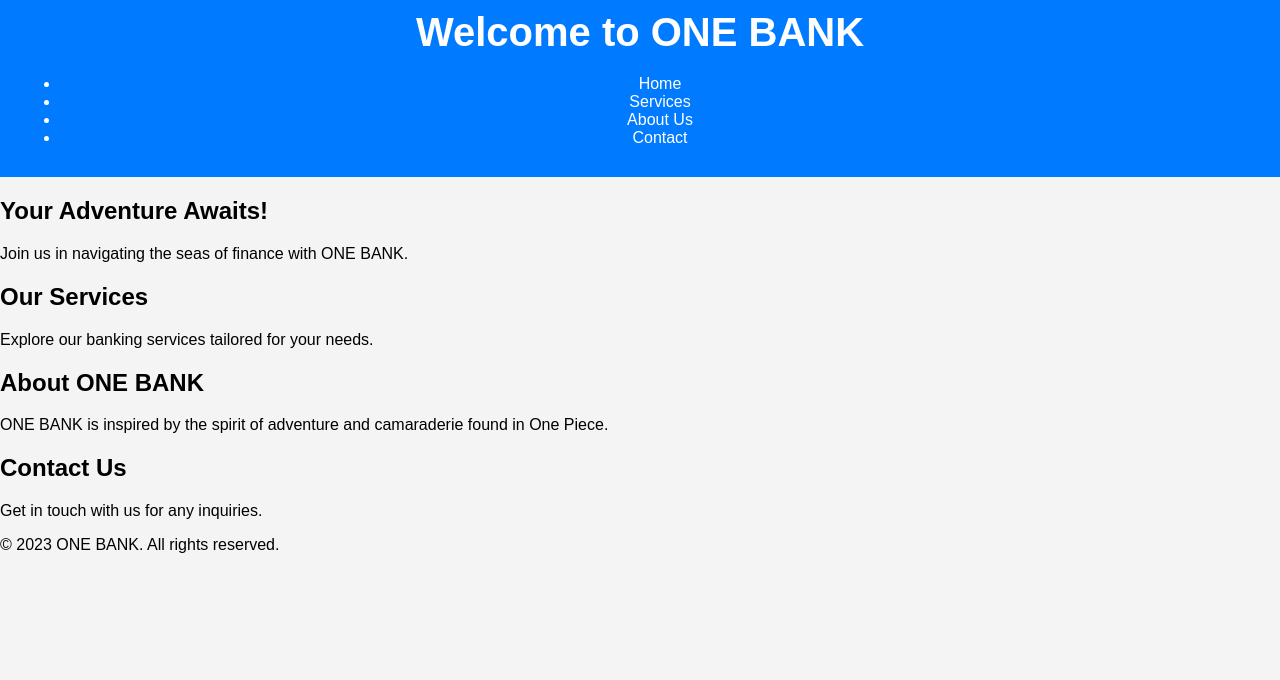
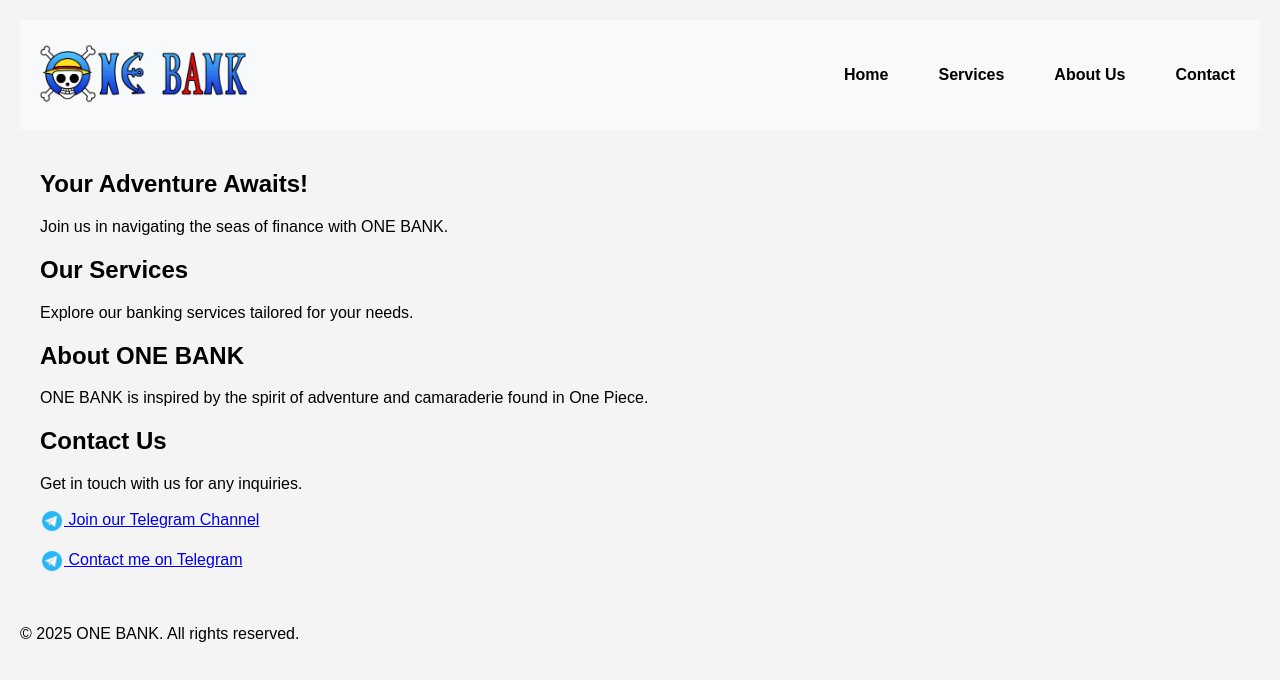
Before and after one commit to senbii/ONE_BANK, a website: page src/index.html in a window 1280 px wide. Drawn offline with Linux system fonts and the light colour scheme.

Commit message:
added logo and contact info

```diff
--- a/src/index.html
+++ b/src/index.html
@@ -1,14 +1,17 @@
 <!DOCTYPE html>
 <html lang="en">
   <head>
-    <meta charset="UTF-8">
-    <meta name="viewport" content="width=device-width, initial-scale=1.0">
+    <meta charset="UTF-8" />
+    <meta name="viewport" content="width=device-width, initial-scale=1.0" />
     <title>ONE BANK</title>
-    <link rel="stylesheet" href="styles/main.css">
+    <link rel="stylesheet" href="styles/main.css" />
   </head>
+
   <body>
     <header>
-        <h1>Welcome to ONE BANK</h1>
+      <a href="index.html" class="logo">
+        <img src="assets/images/logo.png" alt="ONE BANK" style="height: 77px" />
+      </a>
       <nav>
         <ul>
           <li><a href="#home">Home</a></li>
@@ -18,6 +21,7 @@
         </ul>
       </nav>
     </header>
+
     <main>
       <section id="home">
         <h2>Your Adventure Awaits!</h2>
@@ -29,16 +33,33 @@
       </section>
       <section id="about">
         <h2>About ONE BANK</h2>
-            <p>ONE BANK is inspired by the spirit of adventure and camaraderie found in One Piece.</p>
+        <p>
+          ONE BANK is inspired by the spirit of adventure and camaraderie found
+          in One Piece.
+        </p>
       </section>
       <section id="contact">
         <h2>Contact Us</h2>
         <p>Get in touch with us for any inquiries.</p>
+        <p>
+          <a href="https://t.me/+AqDzIb74EPxkNzFi" target="_blank">
+            <img src="assets/images/telegram-logo.png" alt="Telegram Channel" style="height: 24px; vertical-align: middle;" />
+            Join our Telegram Channel
+          </a>
+        </p>
+        <p>
+          <a href="https://t.me/notbarhat" target="_blank">
+            <img src="assets/images/telegram-logo.png" alt="Telegram" style="height: 24px; vertical-align: middle;" />
+            Contact me on Telegram
+          </a>
+        </p>
       </section>
     </main>
+
     <footer>
-        <p>&copy; 2023 ONE BANK. All rights reserved.</p>
+      <p>&copy; 2025 ONE BANK. All rights reserved.</p>
     </footer>
+
     <script src="scripts/main.js"></script>
   </body>
 </html>
--- a/src/styles/main.css
+++ b/src/styles/main.css
@@ -2,13 +2,17 @@
     font-family: 'Arial', sans-serif;
     background-color: #f4f4f4;
     margin: 0;
-    padding: 0;
+    padding: 20px;
+    box-sizing: border-box;
 }
 
 header {
-    background-color: #007bff;
+    display: flex;
+    align-items: center;
+    justify-content: space-between;
+    padding: 10px;
+    background-color: #f8f9fa;
     color: white;
-    padding: 10px 20px;
     text-align: center;
 }
 
@@ -69,6 +73,22 @@
     box-shadow: 0 2px 5px rgba(0, 0, 0, 0.1);
 }
 
+.logo img {
+    height: 77px;
+}
+
+nav ul {
+    list-style: none;
+    display: flex;
+    gap: 20px;
+}
+
+nav ul li a {
+    text-decoration: none;
+    color: #000;
+    font-weight: bold;
+}
+
 @media (max-width: 768px) {
     .container {
         padding: 10px;
@@ -78,3 +98,7 @@
         font-size: 2em;
     }
 }
+
+main {
+    padding: 20px;
+}
```
Also changed, not shown: src/assets/images/logo.png (added), src/assets/images/telegram-logo.png (added). Lines whose indentation alone changed are shown as unchanged.
